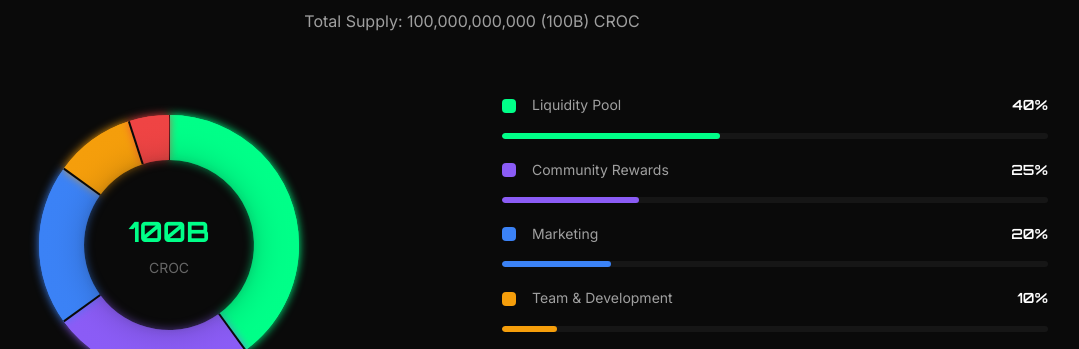
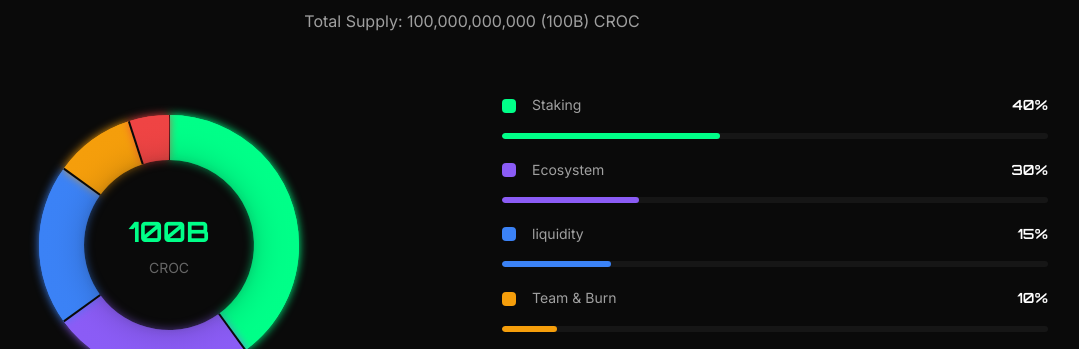
Before and after one commit to crocdefi/croc, a website built with Vite: page index.html in a window 1280 px wide. Shown: the part 2388-2737 px from the top of the page, without its empty margins (168-1247 px from the left). Built offline with nearby package versions, Linux system fonts and the light colour scheme; animation ran at ten frames a second.

Commit message:
Update token distribution names and social links

```diff
--- a/index.html
+++ b/index.html
@@ -161,7 +161,7 @@
                     <div class="token-item">
                         <div class="token-color" style="background: #00ff88;"></div>
                         <div class="token-info">
-                            <span class="token-name">Liquidity Pool</span>
+                            <span class="token-name">Staking</span>
                             <span class="token-percent">40%</span>
                         </div>
                         <div class="token-bar"><div class="token-fill" data-width="40" style="background: #00ff88;"></div></div>
@@ -169,23 +169,23 @@
                     <div class="token-item">
                         <div class="token-color" style="background: #8b5cf6;"></div>
                         <div class="token-info">
-                            <span class="token-name">Community Rewards</span>
-                            <span class="token-percent">25%</span>
+                            <span class="token-name">Ecosystem</span>
+                            <span class="token-percent">30%</span>
                         </div>
                         <div class="token-bar"><div class="token-fill" data-width="25" style="background: #8b5cf6;"></div></div>
                     </div>
                     <div class="token-item">
                         <div class="token-color" style="background: #3b82f6;"></div>
                         <div class="token-info">
-                            <span class="token-name">Marketing</span>
-                            <span class="token-percent">20%</span>
+                            <span class="token-name">liquidity</span>
+                            <span class="token-percent">15%</span>
                         </div>
                         <div class="token-bar"><div class="token-fill" data-width="20" style="background: #3b82f6;"></div></div>
                     </div>
                     <div class="token-item">
                         <div class="token-color" style="background: #f59e0b;"></div>
                         <div class="token-info">
-                            <span class="token-name">Team & Development</span>
+                            <span class="token-name">Team & Burn </span>
                             <span class="token-percent">10%</span>
                         </div>
                         <div class="token-bar"><div class="token-fill" data-width="10" style="background: #f59e0b;"></div></div>
@@ -437,7 +437,7 @@
                 <div class="footer-social">
                     <h4>Follow Us</h4>
                     <div class="social-icons">
-                        <a href="#" class="social-icon"><i class="fab fa-twitter"></i></a>
+                        <a href="https://x.com/crocprotocol" class="social-icon"><i class="fab fa-twitter"></i></a>
                         <a href="#" class="social-icon"><i class="fab fa-telegram"></i></a>
                         <a href="#" class="social-icon"><i class="fab fa-discord"></i></a>
                         <a href="#" class="social-icon"><i class="fab fa-github"></i></a>
```
